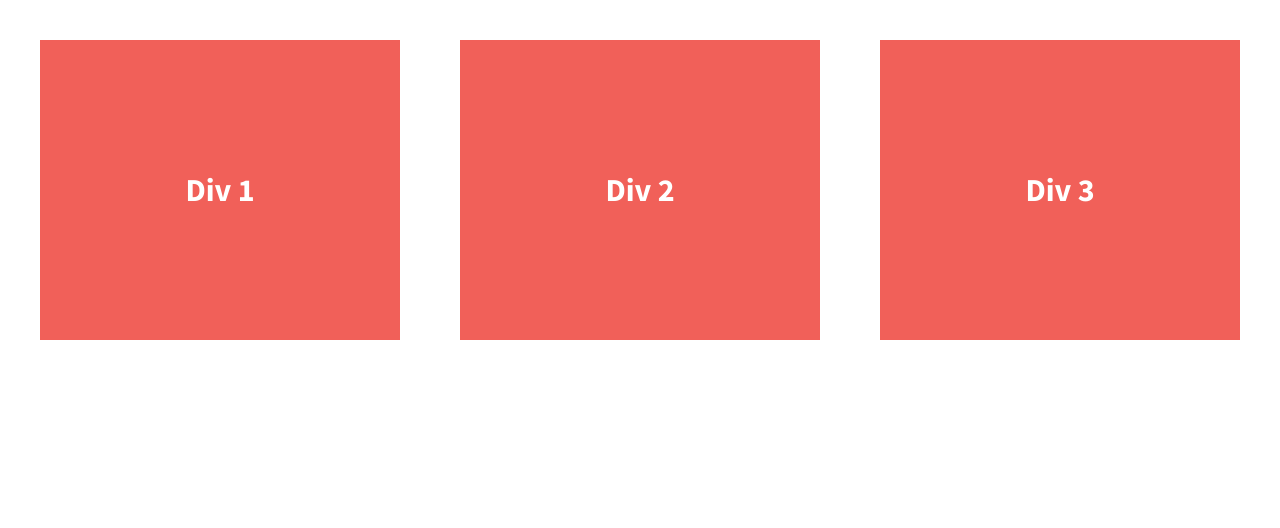
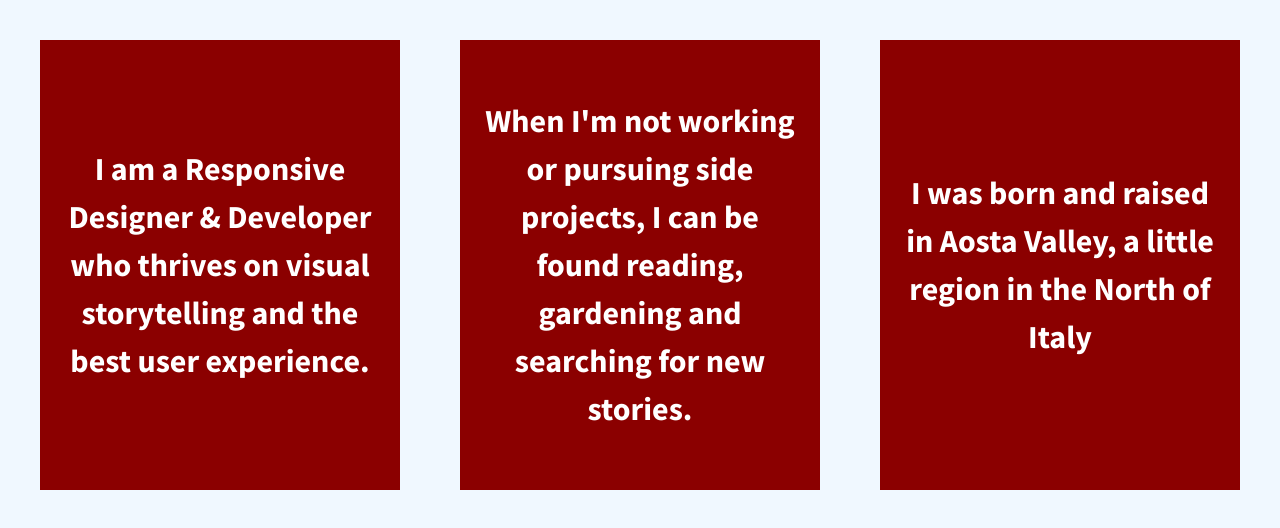
Before and after one commit to Chiara-V/07.01-206-divs-flexbox-starter, a plain HTML site: page index.html in a window 1280 px wide. Drawn offline with nearby package versions, Linux system fonts and the light colour scheme.

Commit message:
Added content and style to div

```diff
--- a/css/main.css
+++ b/css/main.css
@@ -97,7 +97,7 @@ textarea {
 
 
 html {
-  background-color: #fff;
+  background-color: #f0f8ff;
   height: 100%;
 }
 
@@ -118,14 +118,17 @@ body {
 .div-1, .div-2, .div-3 {
   /*give the divs a width of 30%, add display:flex, set justify-content and align-items to center*/
   align-items: center;
+  box-sizing: border-box;
   color: #fff;
   display: flex;
   line-height: 1.5em;
   font-size: 1.6em;
-  background-color: #f16059;
-  height: 300px;
+  background-color: #8b0000;
+  height: 450px;
   justify-content: center;
   width: 30%;
+  padding: 15px 20px;
+  text-align: center;
 }
 
 
--- a/index.html
+++ b/index.html
@@ -23,13 +23,13 @@
 
         <section class="wrapper">
             <div class="div-1">
-                Div 1
+                <p>I am a <span>Responsive Designer & Developer</span> who thrives on visual storytelling and the best user experience.</p>
             </div>
             <div class="div-2">
-                Div 2
+                <p>When I'm not working or pursuing side projects, I can be found reading, gardening and searching for new stories.</p>
             </div>
             <div class="div-3">
-                Div 3
+                <p>I was born and raised in Aosta Valley, a little region in the North of Italy</p>
             </div>
         </section>
 
```
